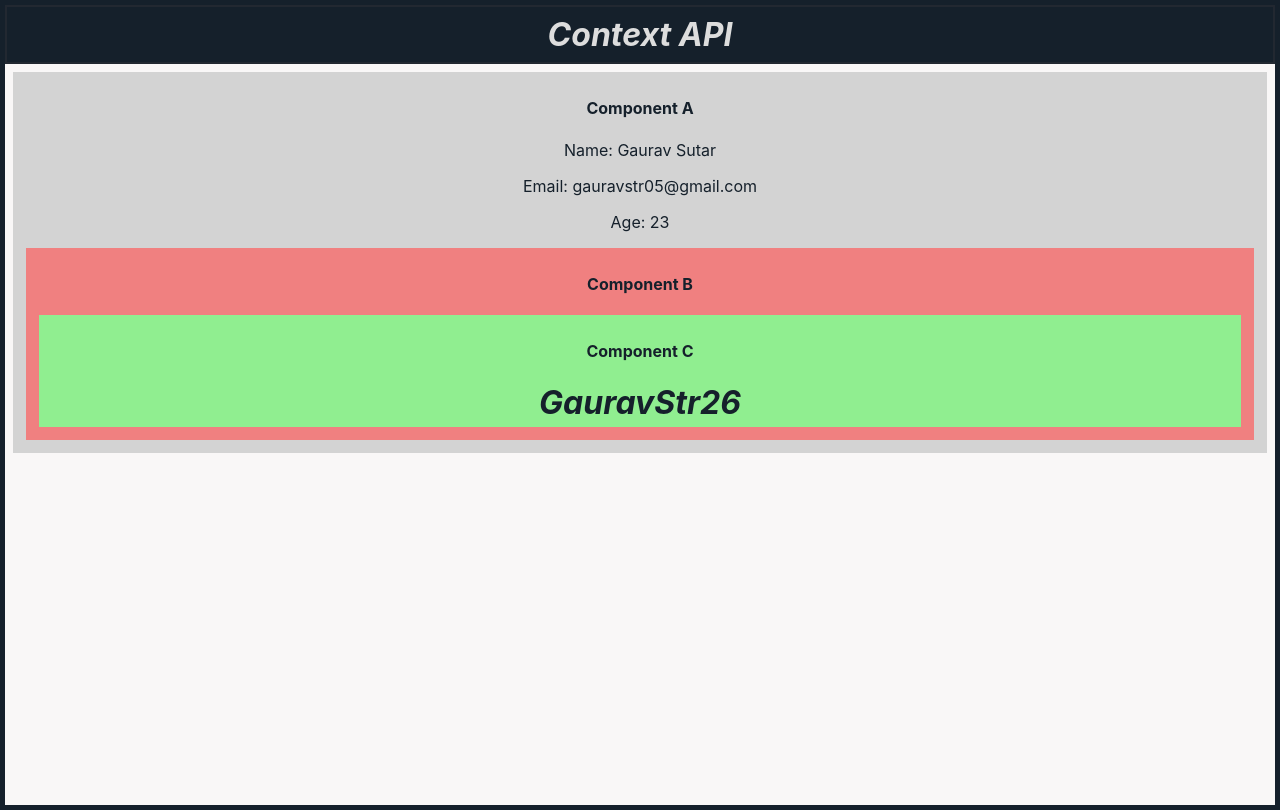
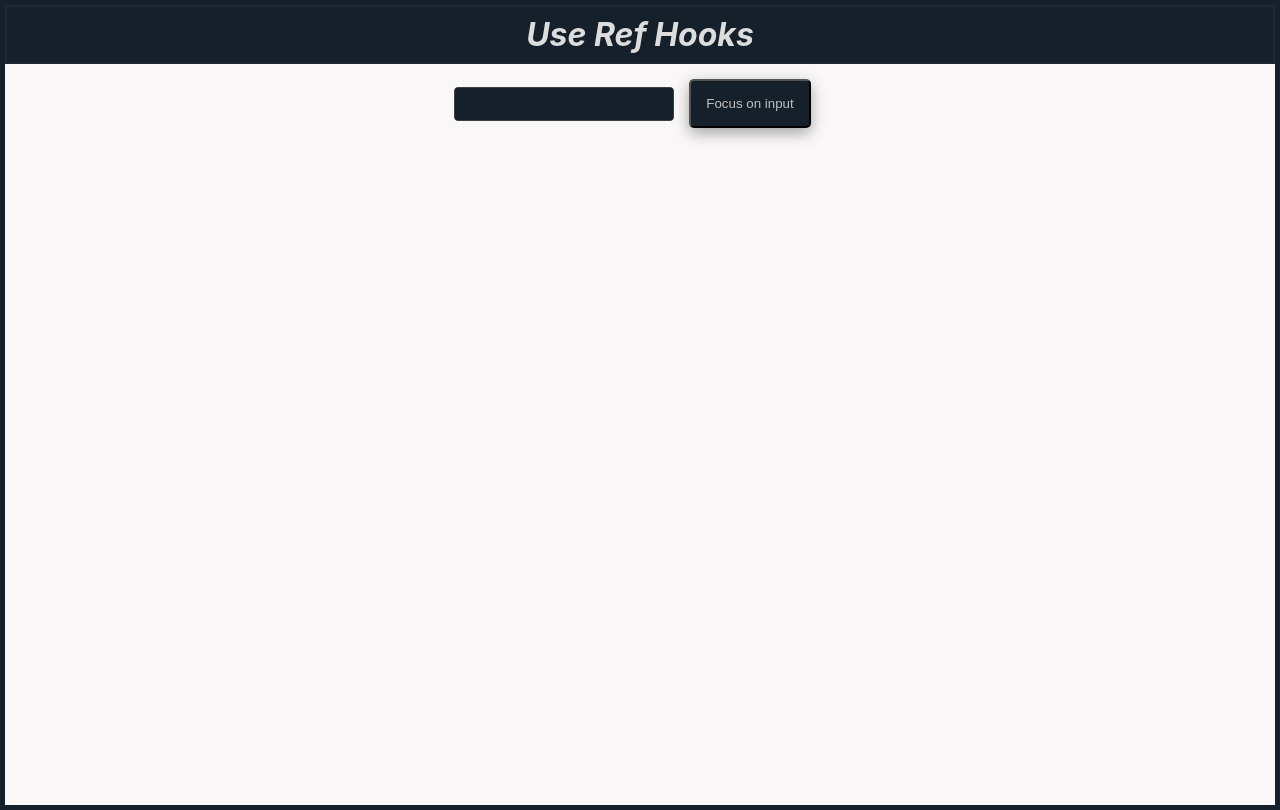
Before and after one commit to gauravstr07/react-complete-guide-2023, a React (Create React App) app: page / in a window 1280 px wide. Built offline with nearby package versions, Linux system fonts and the light colour scheme.

Commit message:
useRef explain #17

```diff
--- a/src/App.css
+++ b/src/App.css
@@ -76,20 +76,40 @@ h1 {
   box-shadow: rgba(0, 0, 0, 0.35) 0px 5px 15px;
 }
 
-.compa{
+.compa {
   background-color: lightgray;
   padding: 5px;
   margin: 8px;
 }
 
-.compb{
+.compb {
   background-color: lightcoral;
   padding: 5px;
   margin: 8px;
 }
 
-.compc{
+.compc {
   background-color: lightgreen;
   padding: 5px;
   margin: 8px;
 }
+
+.input-box {
+  padding: 6px 20px;
+  background: #15202b;
+  border: 1px solid rgb(60, 63, 68);
+  border-radius: 4px;
+  font-size: 13px;
+  font-style: italic;
+  color: rgb(247, 248, 248);
+  height: 20px;
+  appearance: none;
+  transition: border 0.15s ease 0s;
+  margin-top: 15px;
+}
+:focus {
+  outline: none;
+  box-shadow: none;
+  border-color: rgb(100, 153, 255);
+  box-shadow: rgba(0, 0, 0, 0.35) 0px 5px 15px;
+}
--- a/src/App.js
+++ b/src/App.js
@@ -1,27 +1,44 @@
-import { createContext } from "react";
+// import { useEffect } from "react";
+import { useRef } from "react";
 import { useState } from "react";
 import "./App.css";
-import ComA from "./components/ComA";
+
 import Header from "./components/Header";
 
-const AppState = createContext();
+function App() {
+  const [input, setInput] = useState("");
+  // const counter = useRef(0);
+  let inputField = useRef("");
 
-function App() {
-  const [data, setData] = useState("GauravStr26");
-  const [bio, setBio] = useState({
-    name: "Gaurav Sutar",
-    email: "gauravstr05@gmail.com",
-    age: 23,
-  });
+  // useEffect(() => {
+  //   counter.current = counter.current + 1;
+  //   prevState.current = input;
+  // }, [input]);
+
+  const formHandler = (e) => {
+    setInput(e.target.value);
+  };
+
+  const clickHandler = () => {
+    inputField.current.value = "Gaurav Sutar🥰";
+  };
+
   return (
     <div className="App">
-      <AppState.Provider value={{data, bio}}>
-        <Header />
-        <ComA />
-      </AppState.Provider>
+      <Header />
+      <input
+        ref={inputField}
+        className="input-box"
+        value={input}
+        onChange={formHandler}
+      />
+      {/* <h4>Application has been renderd {counter.current} times</h4> */}
+      {/* <h4>Your previous state was {prevState.current}</h4> */}
+      <button className="btn" onClick={clickHandler}>
+        Focus on input
+      </button>
     </div>
   );
 }
 
 export default App;
-export { AppState };
--- a/src/components/Header.js
+++ b/src/components/Header.js
@@ -1,7 +1,7 @@
 import React from "react";
 
 const Header = () => {
-  return <h1 className="header">Context API</h1>;
+  return <h1 className="header">Use Ref Hooks</h1>;
 };
 
 export default Header;
```
